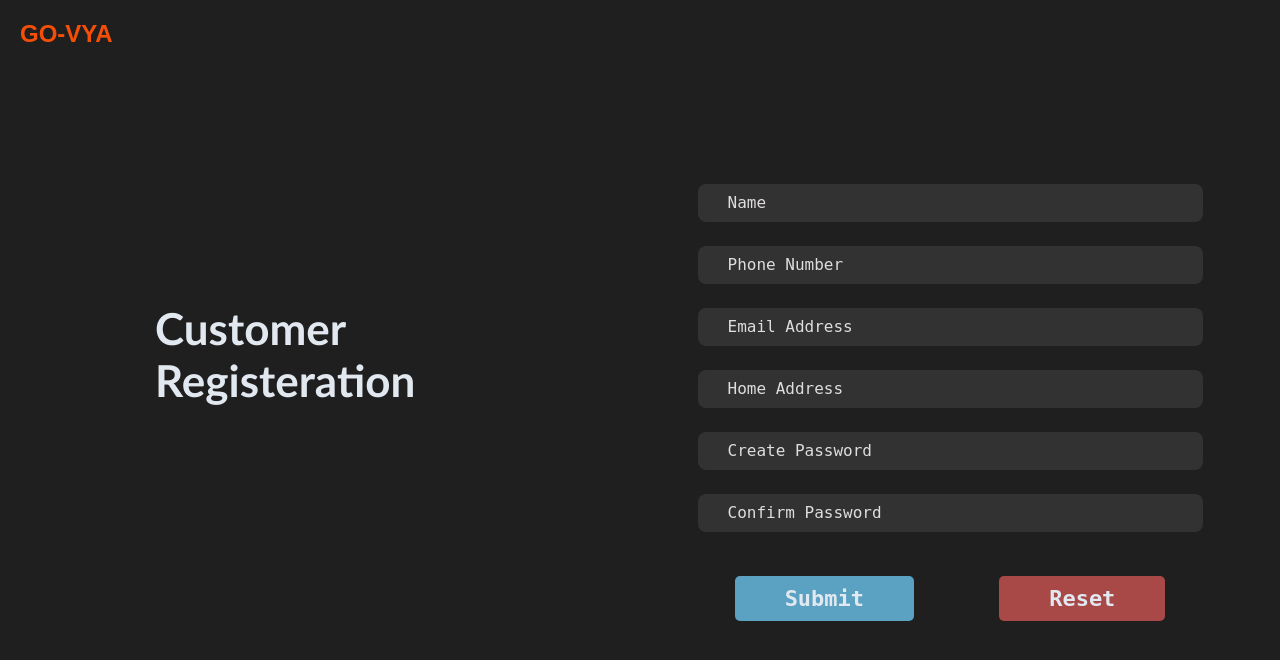
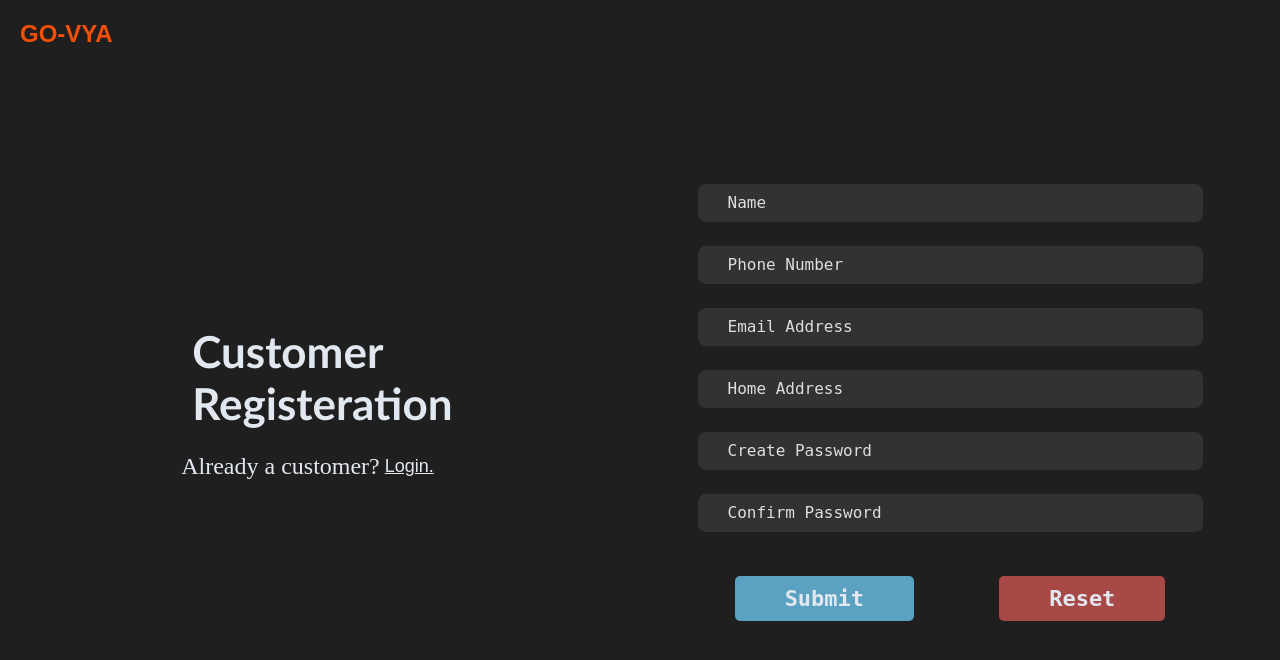
Before and after one commit to YouGuess21/GoVYA-application, a Flask app: page /cust_reg in a window 1280 px wide. Shown: the top 660 px of the page. Run offline with Flask 3, Linux system fonts and the light colour scheme.

Commit message:
fixed pop-up in register

```diff
--- a/Backend/app.py
+++ b/Backend/app.py
@@ -3,7 +3,7 @@ import mysql.connector
 from flask_wtf import FlaskForm
 from wtforms import StringField,SubmitField,PasswordField
 
-mydb=mysql.connector.connect(host="localhost",user="root",passwd="Ashwin@319",database="sql_college")
+mydb=mysql.connector.connect(host="localhost",user="root",passwd="password",database="sql_college")
 cursor=mydb.cursor()
 app=Flask( __name__)
 app.config['SECRET_KEY']='nokey'
--- a/Backend/static/customer_register_styles.css
+++ b/Backend/static/customer_register_styles.css
@@ -44,8 +44,9 @@ body, html {
 .heading {
     flex: 1; /* Take up available space */
     display: flex; /* Use flexbox for alignment */
-    justify-content: center; /* Center horizontally */
-    align-items: center; /* Center vertically */
+    flex-direction: column;
+    justify-content: center;
+    align-items: center;
     width: 30%;
 }
 
@@ -54,7 +55,8 @@ body, html {
     font-size: 2.75em;
     color: var(--light-primary);
     width: 50%;
-    padding-bottom: 15%;
+    padding-left: 12%;
+    margin-bottom: 0px;
 }
 
 .content {
@@ -111,3 +113,23 @@ body, html {
     color: #e0dddd;
     font-family: monospace;
 }
+
+.login_line {
+    display: flex;
+    flex-direction: row;
+    justify-content: center;
+    align-items: center;
+    font-size: x-large;
+}
+
+.login_line button {
+    background: none;
+    border: none;
+    color: var(--light-primary);
+    font-size: large;
+    padding: 0;
+    cursor: pointer;
+    appearance: none;
+    margin: 5px;
+    text-decoration: underline;
+}
--- a/Backend/templates/Customer_register.html
+++ b/Backend/templates/Customer_register.html
@@ -13,14 +13,21 @@
     <form action="/" class="button-container">
         <button class="logo">GO-VYA</button>
     </form>
-    {% if Success %}
-    <p id="pop_up">{{Success}}</p>
 
-    {% endif %}
 
     <div class="container">
         <div class="heading">
             <h1>Customer Registeration</h1>
+            <div class="login_line">
+                <p>Already a customer? </p>
+                <form action="/login" class="button-container">
+                    <button class="login_button">Login.</button>
+                </form>
+            </div>
+            {% if Success %}
+            <p id="pop_up">{{Success}}</p>
+
+            {% endif %}
         </div>
         <div class="content"><br>
             <form action="/cust_reg" method='POST'>
```
Also changed, not shown: Backend/static/provider_register_styles.css (+23 -1 lines), Backend/templates/Provider_register.html (+9 -2 lines).
